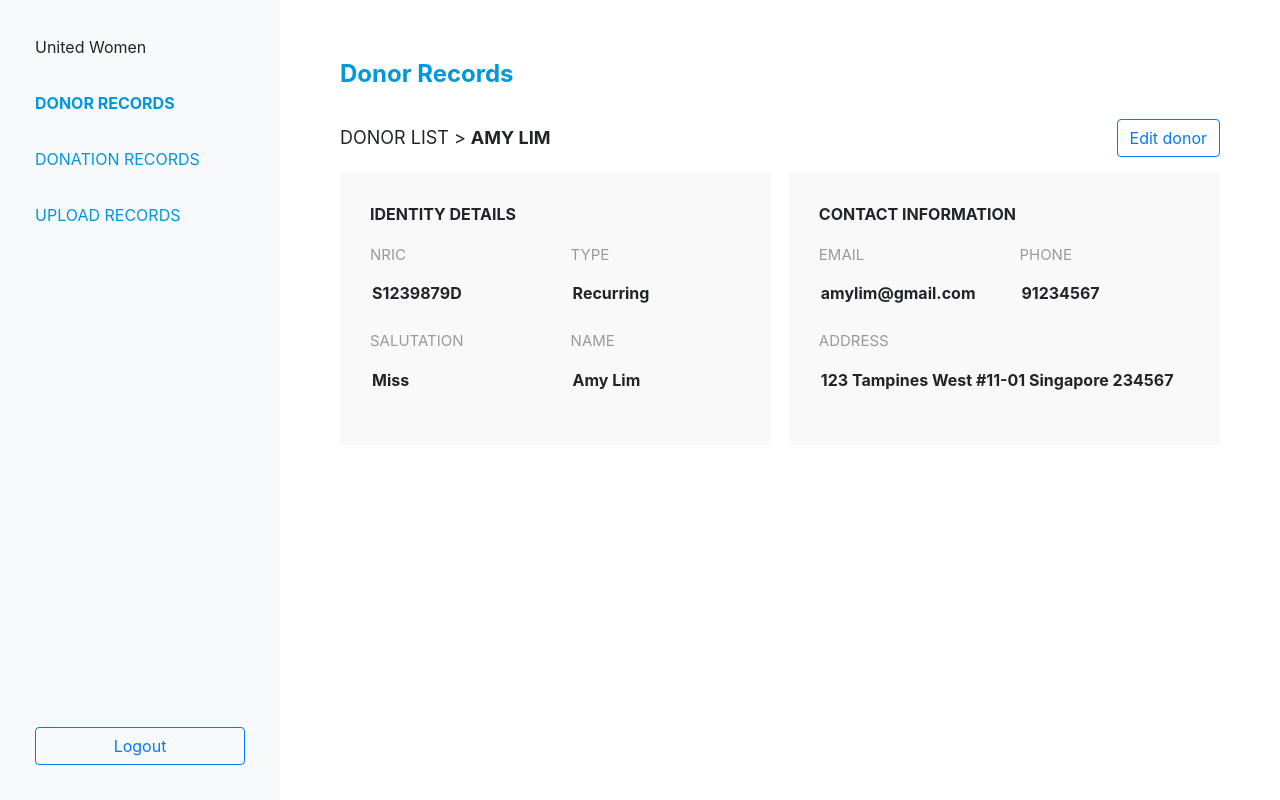
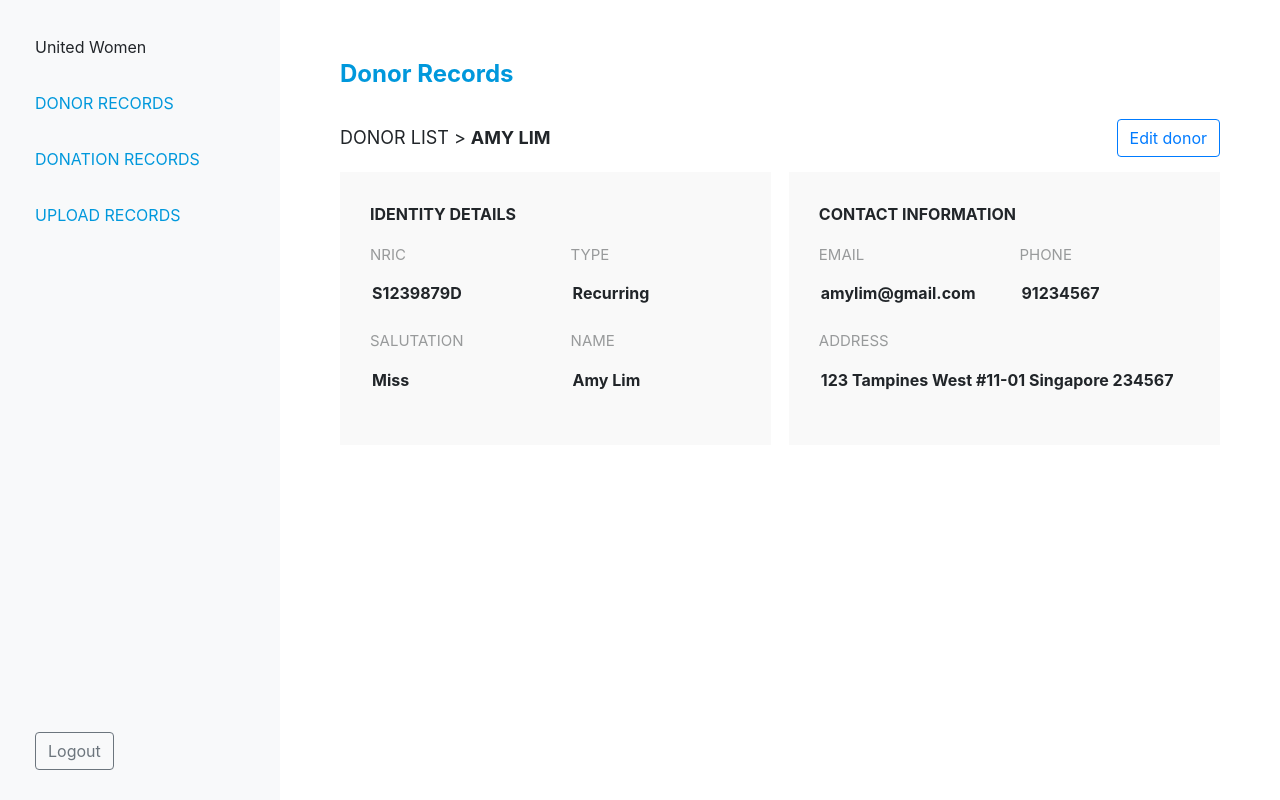
Before and after one commit to TechLadies/united_women_frontend, a React (Create React App) app: page / in a window 1280 px wide. Built offline with nearby package versions, Linux system fonts and the light colour scheme.

Commit message:
Clean up navigation

```diff
--- a/src/components/NavBar.css
+++ b/src/components/NavBar.css
@@ -36,7 +36,7 @@ a:hover {
     font-weight: bold;
 }
 
-.btn-logout {
-    margin-top: auto;
-    margin-bottom: 0;
+.sidebar .btn-logout {
+    position: absolute;
+    bottom: 30px;
 }
--- a/src/components/NavBar.js
+++ b/src/components/NavBar.js
@@ -1,5 +1,5 @@
 import React from 'react'
-import { NavLink } from 'react-router-dom'
+import { Link } from 'react-router-dom'
 import './NavBar.css'
 
 function NavBar({ unsetToken }) {
@@ -17,22 +17,19 @@ function NavBar({ unsetToken }) {
                 <p>United Women</p>
             </div>
             <nav className='sidebar-nav'>
-                <ul>
+                <ul className='nav'>
                     <li className='nav-item'>
-                        <NavLink to='/'
-                                 className='nav-link'
-                                 isActive={checkActive}
-                                 activeClassName='active'>Donor Records</NavLink>
+                        <Link to='/' className='nav-link'>Donor Records</Link>
                     </li>
                     <li className='nav-item'>
-                        <NavLink to='/donation-records' className='nav-link' activeClassName='active'>Donation Records</NavLink>
+                        <Link to='/donation-records' className='nav-link'>Donation Records</Link>
                     </li>
                     <li className='nav-item'>
-                        <NavLink to='/upload-records' className='nav-link' activeClassName='active'>Upload Records</NavLink>
+                        <Link to='/upload-records' className='nav-link'>Upload Records</Link>
                     </li>
                 </ul>
             </nav>
-            <button type="button" className="btn btn-outline-primary btn-block btn-logout" onClick={ unsetToken }>Logout</button>
+            <button type="button" className="btn btn-outline-secondary btn-logout">Logout</button>
         </div>
 
     );
```
